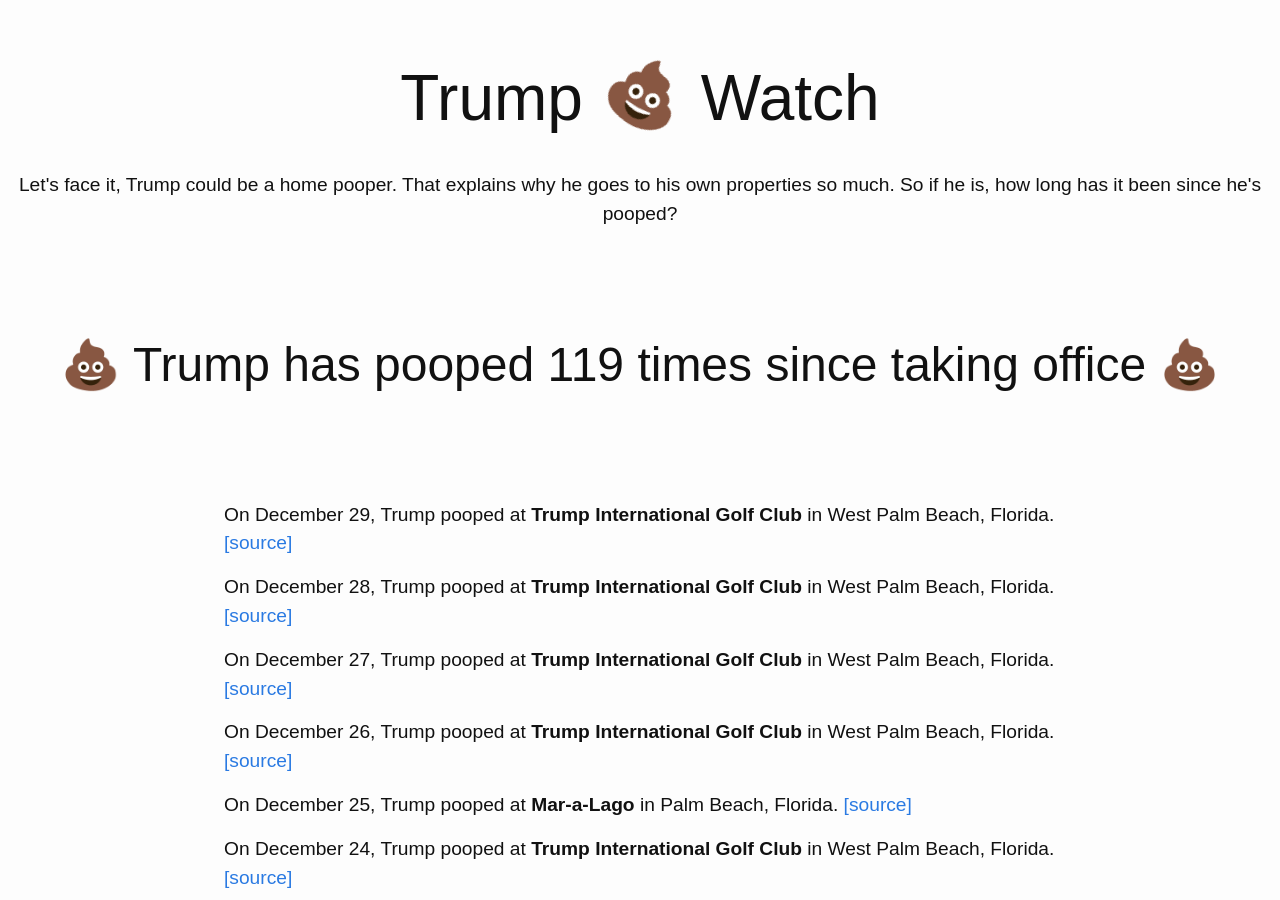
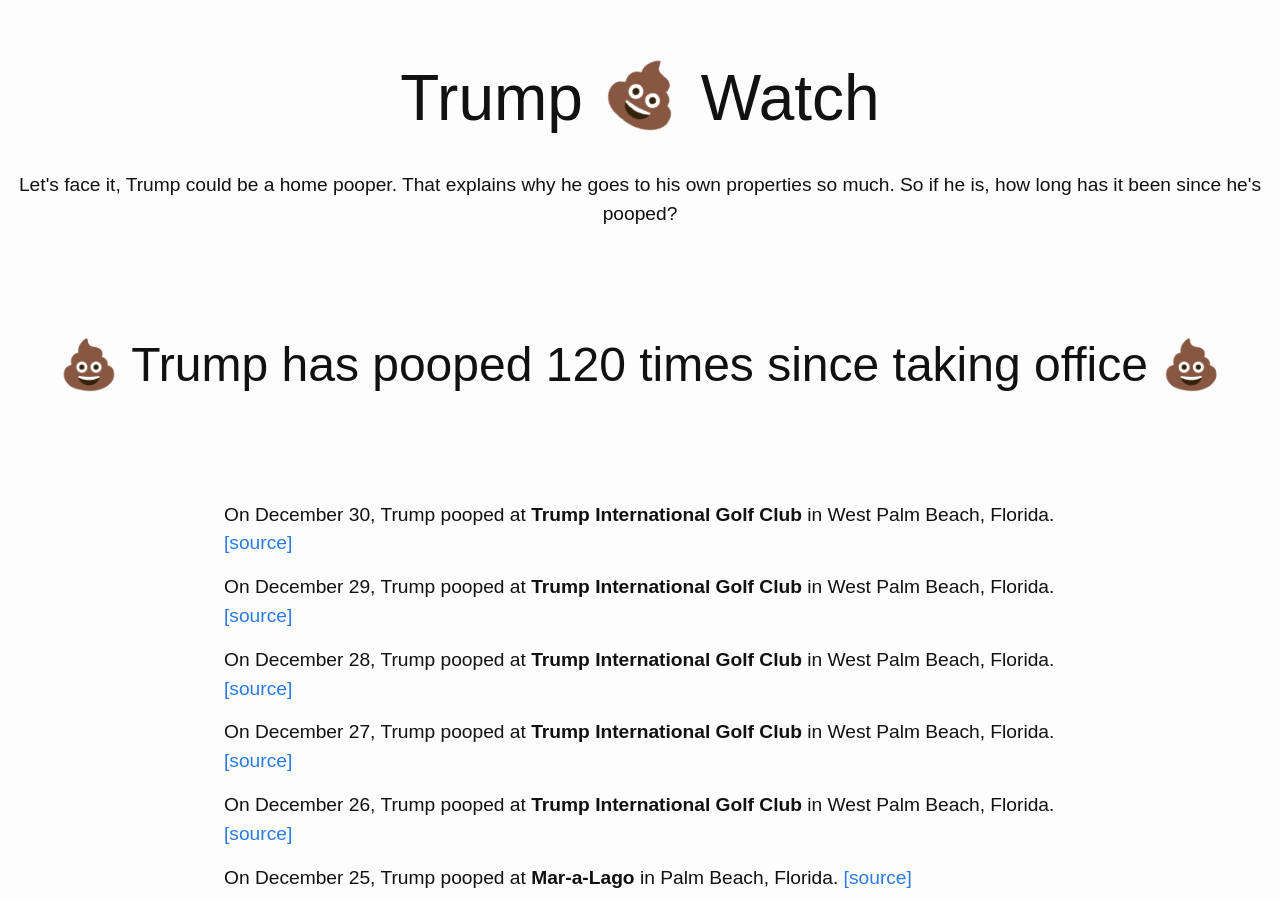
Before and after one commit to dansinker/trumppoopwatch.org, a Jekyll site: the page built from pooparchive.md, in a window 1280 px wide and 900 px high. Built offline with Jekyll 4.4.1, drawn with Linux system fonts in a browser that asks for light colours; nearby versions of some CDN libraries.

Commit message:
more poopin

```diff
--- a/_data/trumps.yml
+++ b/_data/trumps.yml
@@ -1,4 +1,8 @@
 poops:
+- location: Trump International Golf Club
+  city: West Palm Beach, Florida
+  date: 2017-12-30
+  link: http://thehill.com/homenews/administration/366868-trump-travels-to-golf-club-for-fifth-straight-day#.WkffNCSsnDU.twitter
 - location: Trump International Golf Club
   city: West Palm Beach, Florida
   date: 2017-12-29
```
